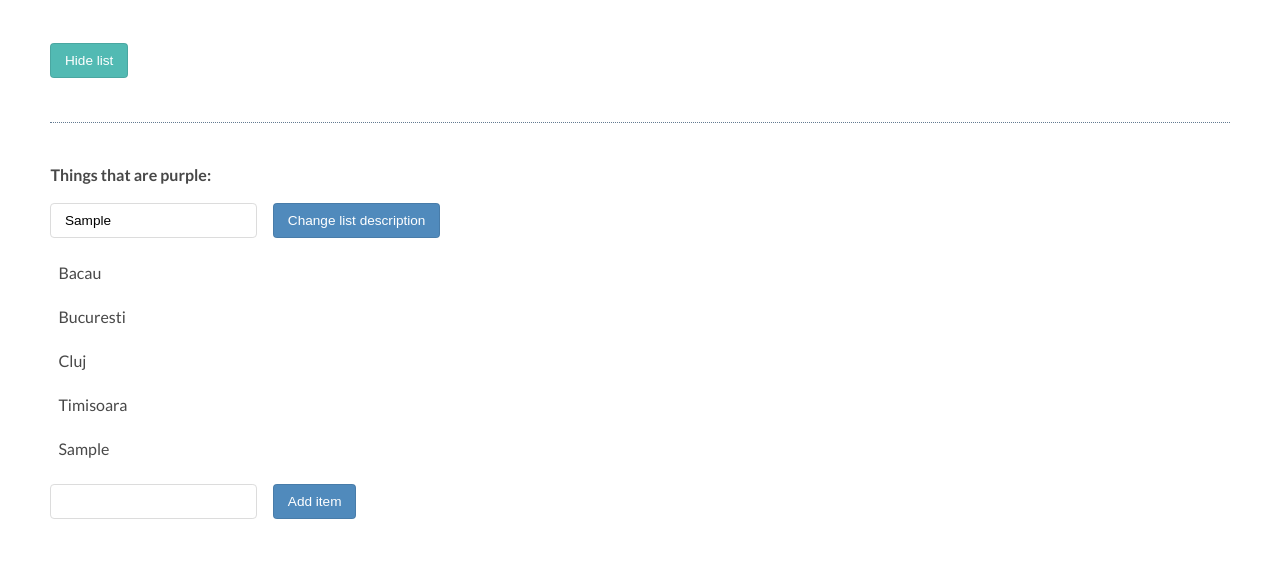
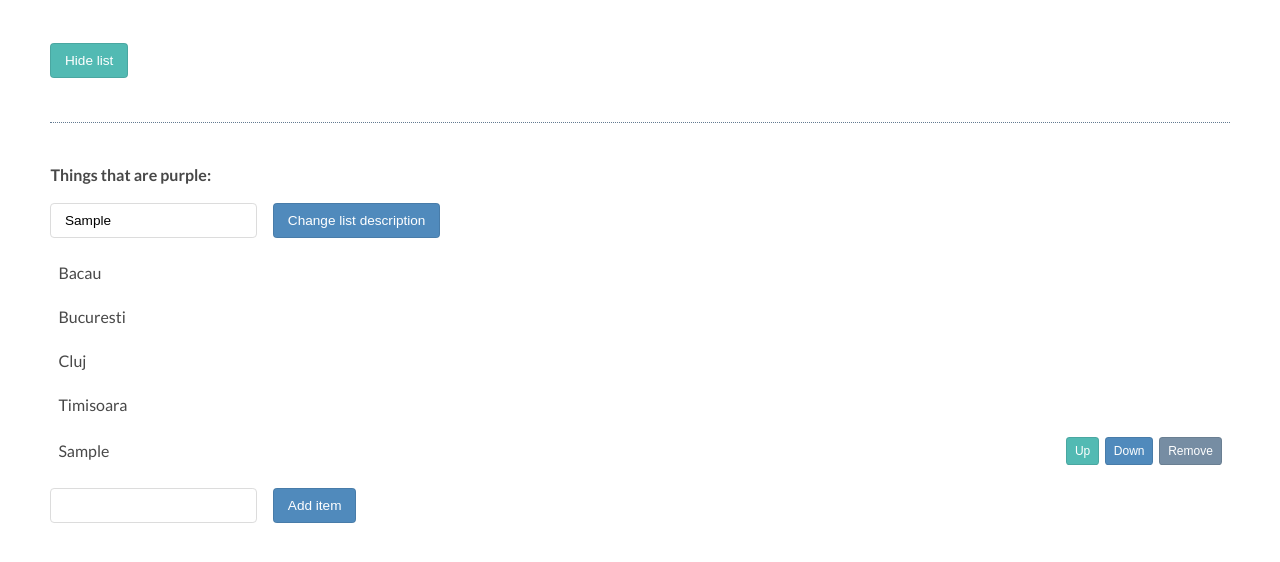
Before and after one commit to TudorPetruToma/using-parentNode-to-traverse-the-DOM, a plain HTML site: page index.html in a window 1280 px wide. Both pictures are taken after typing "Sample", "Sample" into the empty fields and a click on the button "Add item". Shown: the part 146-708 px from the top of the page. Drawn offline with Linux system fonts and the light colour scheme.

Commit message:
Created the buttons that appear with every li added in js. next, applying buttons to the harcoded li elem(useless but want to see how to do it)

```diff
--- a/index.html
+++ b/index.html
@@ -13,17 +13,13 @@
       <input type="text" class="description">
       <button class="description">Change list description</button>
       <ul>
-        <li>Bacau
-        </li>
-        <li>Bucuresti
-        </li>
-        <li>Cluj
-        </li>
-        <li>Timisoara
-        </li>
+        <li>Bacau</li>
+        <li>Bucuresti</li>
+        <li>Cluj</li>
+        <li>Timisoara</li>
       </ul>
       <input type="text" class="addItemInput">
-      <button class="addItemBtn">Add item</button>
+      <button class="addItemButton">Add item</button>
     </div>
     <script src="script.js"></script>
   </body>
--- a/script.js
+++ b/script.js
@@ -2,29 +2,45 @@ const toggleList = document.getElementById('toggleList');
 const listDiv = document.querySelector('.list');
 const descriptionP = document.querySelector('p.description');
 const descriptionInput = document.querySelector('input.description');
-const descriptionButton  =document.querySelector('button.description')
+const descriptionButton = document.querySelector('button.description')
 const listUl = document.querySelector('ul');
-const addItemBtn = document.querySelector('button.addItemBtn');
+const addItemButton = document.querySelector('button.addItemButton');
 const addItemInput = document.querySelector('input.addItemInput');
 
+function attachListItemButtons(li) {
+  let up = document.createElement('button');
+  up.className = 'up';
+  up.textContent = 'Up';
+  li.appendChild(up);
 
-listUl.addEventListener('click', (e) => {
-  if(e.target.tagName === 'BUTTON'){
-    if(e.target.className === 'li-remove'){
-      let li = e.target.parentNode;
+  let down = document.createElement('button');
+  down.className = 'down';
+  down.textContent = 'Down';
+  li.appendChild(down);
+
+  let remove = document.createElement('button');
+  remove.className = 'remove';
+  remove.textContent = 'Remove';
+  li.appendChild(remove);
+};
+
+listUl.addEventListener('click', (event) => {
+  if(event.target.tagName == 'BUTTON'){
+    if(event.target.className == 'remove'){
+      let li = event.target.parentNode;
       let ul = li.parentNode;
       ul.removeChild(li);
     }
-    if(e.target.className === 'li-up'){
-      let li = e.target.parentNode;
+    if(event.target.className == 'up'){
+      let li = event.target.parentNode;
       let prevLi = li.previousElementSibling;
       let ul = li.parentNode;
       if(prevLi){
       ul.insertBefore(li, prevLi);
       }
     }
-    if(e.target.className === 'li-down'){
-      let li = e.target.parentNode;
+    if(event.target.className == 'down'){
+      let li = event.target.parentNode;
       let nextLi = li.nextElementSibling;
       let ul = li.parentNode;
       if(nextLi){
@@ -51,12 +67,12 @@ descriptionButton.addEventListener('click', () => {
   descriptionInput.value = '';
 });
 
-addItemBtn.addEventListener('click', () => {
+
+addItemButton.addEventListener('click', () => {
   let ul = document.getElementsByTagName('ul')[0];
   let li = document.createElement('li');
   li.textContent = addItemInput.value;
-    if(li.textContent){
-      ul.appendChild(li);
-   }
+  attachListItemButtons(li);
+  ul.appendChild(li);
   addItemInput.value = '';
 });
```
